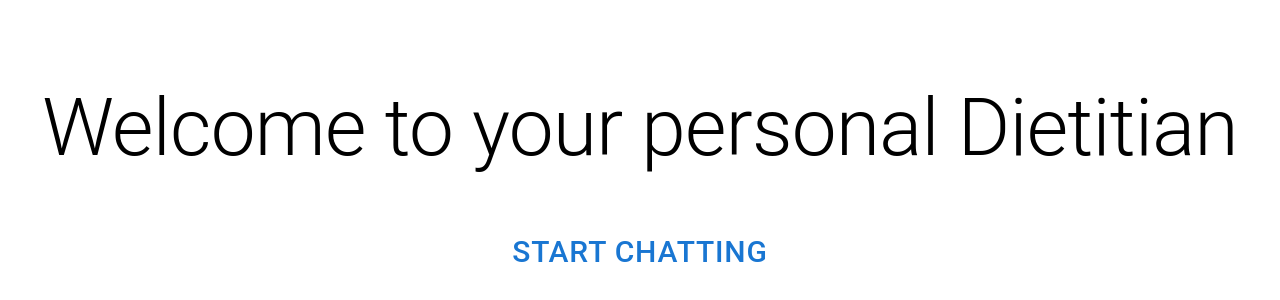
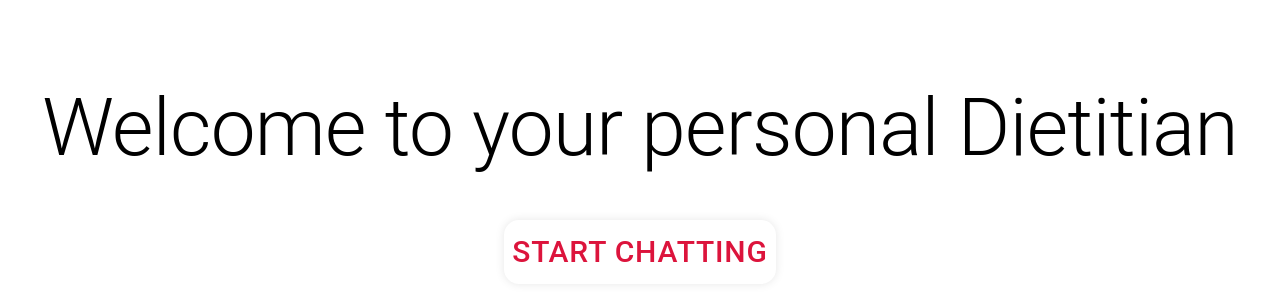
Before and after one commit to T-Godwins/Chat-Support, a Next.js app: page / in a window 1280 px wide. Shown: the part 226-526 px from the top of the page. Built offline with nearby package versions, Linux system fonts and the light colour scheme.

Commit message:
improved landing page

```diff
--- a/app/page.js
+++ b/app/page.js
@@ -22,7 +22,7 @@ export default function Home() {
       <Typography variant="h2" gutterBottom p={2} sx={{ textAlign:"center", fontSize: {xs:'2rem', md:'3rem', lg:'5rem'}}} >
         Welcome to your personal Dietitian
       </Typography>
-      <Button onClick={handleOpen} sx={{ fontSize: {xs:'20px', md:'25px', lg:'30px'}, borderRadius: '15px' }}>Start Chatting</Button>
+      <Button onClick={handleOpen} sx={{ fontSize: {xs:'20px', md:'25px', lg:'30px'}, borderRadius: '15px', color:"crimson", boxShadow:"0px 0px 10px rgba(0, 0, 0, 0.1)" }}>Start Chatting</Button>
       <Chatbot open={open} handleClose={handleClose} />
     </Box>
   );
```
